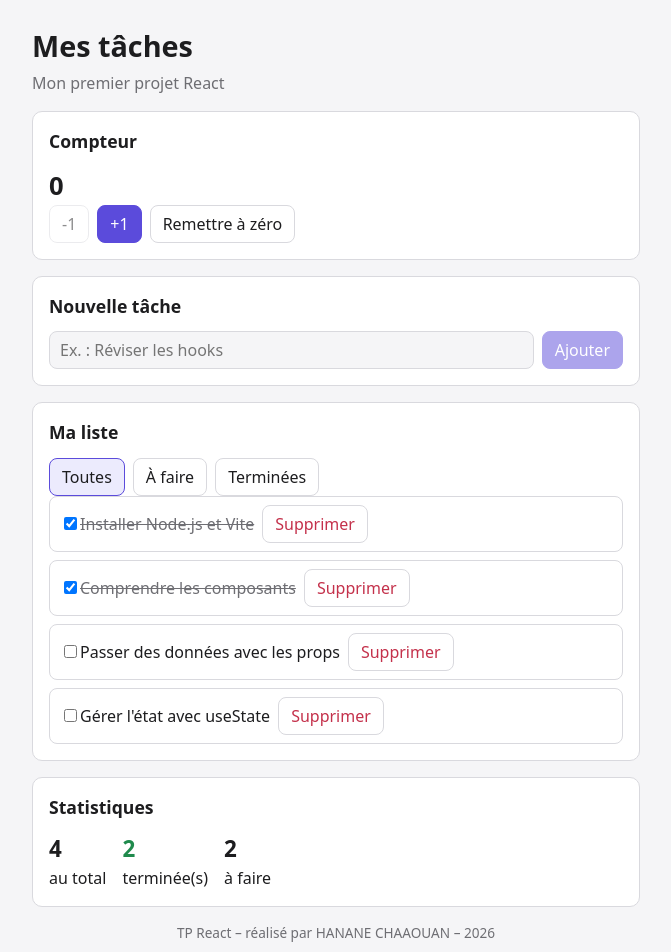
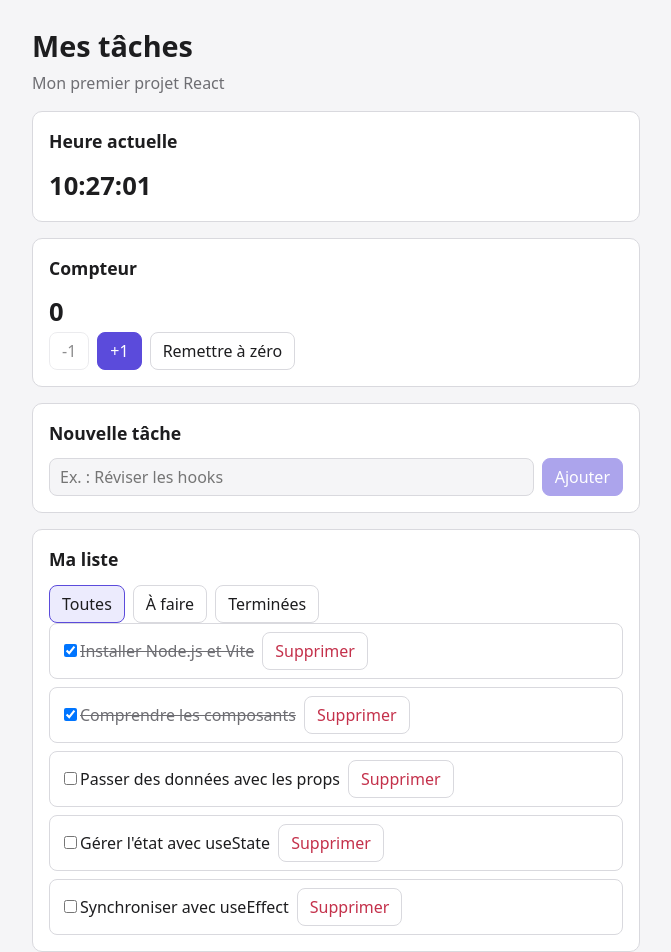
Before and after one commit to dev-hanane/tp-react-taches, a React (Vite) app in the folder mes-taches/: page / in a window 1280 px wide. Shown: the top 952 px of the page, without its empty margins (304-975 px from the left). Built offline with nearby package versions, Linux system fonts and the light colour scheme.

Commit message:
Étape 5 : useEffect (horloge, chargement JSON, titre)

```diff
--- a/mes-taches/src/App.jsx
+++ b/mes-taches/src/App.jsx
@@ -1,5 +1,5 @@
 
-import { useState } from 'react'
+import { useState, useEffect } from 'react'
 
 import Entete from './components/Entete.jsx'
 import ListeTaches from './components/ListeTaches.jsx'
@@ -9,19 +9,49 @@ import Compteur from './components/Compteur.jsx'
 import FormulaireAjout from './components/FormulaireAjout.jsx'
 import Filtres from './components/Filtres.jsx'
 import Statistiques from './components/Statistiques.jsx'
-
-const TACHES_INITIALES = [
-  { id: 1, titre: 'Installer Node.js et Vite', terminee: true },
-  { id: 2, titre: 'Comprendre les composants', terminee: true },
-  { id: 3, titre: 'Passer des données avec les props', terminee: false },
-  { id: 4, titre: "Gérer l'état avec useState", terminee: false },
-]
+import Horloge from './components/Horloge.jsx'
 
 function App() {
-  const [taches, setTaches] = useState(TACHES_INITIALES)
+  const [taches, setTaches] = useState([])
 
-  // État du filtre
   const [filtre, setFiltre] = useState('toutes')
+
+  // États du chargement JSON
+  const [chargement, setChargement] = useState(true)
+  const [erreur, setErreur] = useState(null)
+
+  // Charger les tâches depuis le fichier JSON
+  useEffect(() => {
+    let annule = false
+
+    fetch('/taches.json')
+      .then((reponse) => {
+        if (!reponse.ok) {
+          throw new Error(`Erreur HTTP ${reponse.status}`)
+        }
+
+        return reponse.json()
+      })
+      .then((donnees) => {
+        if (!annule) {
+          setTaches(donnees)
+        }
+      })
+      .catch((err) => {
+        if (!annule) {
+          setErreur(err.message)
+        }
+      })
+      .finally(() => {
+        if (!annule) {
+          setChargement(false)
+        }
+      })
+
+    return () => {
+      annule = true
+    }
+  }, [])
 
   // Ajouter une tâche
   function ajouterTache(titre) {
@@ -39,8 +69,8 @@ function App() {
 
   // Basculer l'état d'une tâche
   function basculerTache(id) {
-    setTaches(
-      taches.map((tache) =>
+    setTaches((anciennesTaches) =>
+      anciennesTaches.map((tache) =>
         tache.id === id
           ? { ...tache, terminee: !tache.terminee }
           : tache
@@ -50,12 +80,12 @@ function App() {
 
   // Supprimer une tâche
   function supprimerTache(id) {
-    setTaches(
-      taches.filter((tache) => tache.id !== id)
+    setTaches((anciennesTaches) =>
+      anciennesTaches.filter((tache) => tache.id !== id)
     )
   }
 
-  // Calculer les tâches visibles selon le filtre
+  // Calculer les tâches visibles
   const tachesVisibles = taches.filter((tache) => {
     if (filtre === 'actives') {
       return !tache.terminee
@@ -68,6 +98,16 @@ function App() {
     return true
   })
 
+  // Calculer le nombre de tâches restantes
+  const restantes = taches.filter(
+    (tache) => !tache.terminee
+  ).length
+
+  // Synchroniser le titre de l'onglet
+  useEffect(() => {
+    document.title = `(${restantes}) Mes tâches`
+  }, [restantes])
+
   return (
     <div className="app">
 
@@ -76,17 +116,34 @@ function App() {
         sousTitre="Mon premier projet React"
       />
 
+      <Carte titre="Heure actuelle">
+        <Horloge />
+      </Carte>
+
       <Carte titre="Compteur">
         <Compteur />
       </Carte>
 
-      {/* Formulaire d'ajout */}
       <Carte titre="Nouvelle tâche">
         <FormulaireAjout onAjouter={ajouterTache} />
       </Carte>
 
-      {/* Liste et filtres */}
       <Carte titre="Ma liste">
+
+        {chargement && (
+          <p className="vide">
+            Chargement des tâches…
+          </p>
+        )}
+
+        {erreur && (
+          <p className="erreur">
+            Erreur : {erreur}
+          </p>
+        )}
+
+        {!chargement && !erreur && (
+          <>
             <Filtres
               filtre={filtre}
               onChanger={setFiltre}
@@ -97,9 +154,11 @@ function App() {
               onBasculer={basculerTache}
               onSupprimer={supprimerTache}
             />
+          </>
+        )}
+
       </Carte>
 
-      {/* Statistiques */}
       <Carte titre="Statistiques">
         <Statistiques taches={taches} />
       </Carte>
--- /dev/null
+++ b/mes-taches/src/components/Horloge.jsx
@@ -0,0 +1,24 @@
+
+import { useEffect, useState } from 'react'
+
+function Horloge() {
+  const [maintenant, setMaintenant] = useState(() => new Date())
+
+  useEffect(() => {
+    const intervalle = setInterval(() => {
+      setMaintenant(new Date())
+    }, 1000)
+
+    return () => {
+      clearInterval(intervalle)
+    }
+  }, [])
+
+  return (
+    <p className="horloge">
+      {maintenant.toLocaleTimeString('fr-FR')}
+    </p>
+  )
+}
+
+export default Horloge
```
Also changed, not shown: mes-taches/public/taches.json (line endings or trailing spaces). Lines whose indentation alone changed are shown as unchanged.
